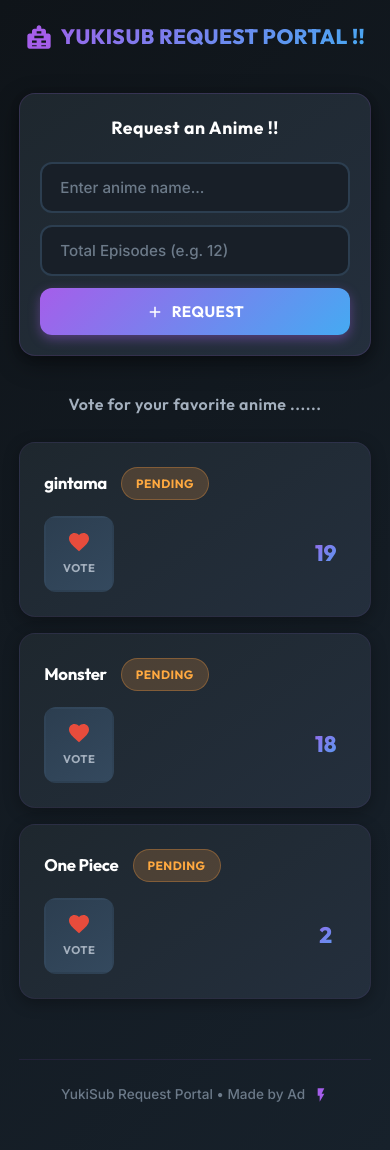
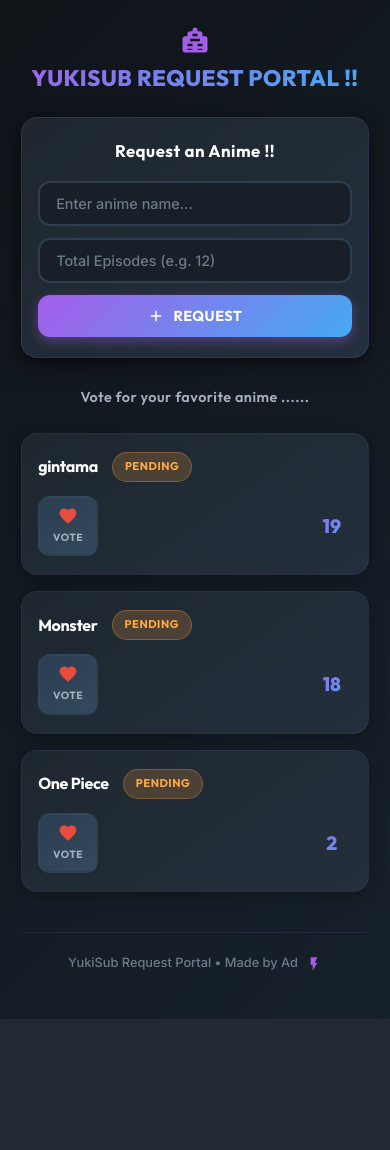
Before and after one commit to obitouchiha25800-alt/yukisub-requests, a Flask app: page / in a window 390 px wide. After the commit the page ends 1019 px from the top, so only its background shows below. Run offline with Flask 3, Linux system fonts and the light colour scheme; data comes from the database, SQL or seed files in the repository.

Commit message:
Update index.html

```diff
--- a/templates/index.html
+++ b/templates/index.html
@@ -45,6 +45,7 @@
             display: flex;
             align-items: center;
             justify-content: center;
+            flex-wrap: wrap;
             gap: 14px;
             font-family: 'Outfit', sans-serif;
             font-size: 2rem;
@@ -56,6 +57,7 @@
             -webkit-background-clip: text;
             -webkit-text-fill-color: transparent;
             background-clip: text;
+            line-height: 1.2;
         }
 
         .header h1 svg {
@@ -439,24 +441,41 @@
 
         /* Responsive */
         @media (max-width: 600px) {
+            body {
+                padding: 30px 15px;
+            }
+
             .container {
-                width: 90%;
+                width: 92%;
                 padding: 0;
             }
 
+            .header {
+                margin-bottom: 30px;
+            }
+
             .header h1 {
-                font-size: 1.5rem;
+                font-size: 1.6rem;
                 letter-spacing: 1px;
-                gap: 10px;
+                gap: 12px;
             }
 
             .header h1 svg {
-                width: 32px;
-                height: 32px;
+                width: 34px;
+                height: 34px;
             }
 
             .section-heading {
                 font-size: 1rem;
+                margin-bottom: 20px;
+            }
+
+            .request-form {
+                padding: 22px 18px;
+            }
+
+            .request-form h2 {
+                font-size: 1.15rem;
             }
 
             .form-group {
@@ -481,6 +500,7 @@
                 flex-direction: column;
                 align-items: flex-start;
                 gap: 16px;
+                padding: 20px 18px;
             }
 
             .vote-section {
@@ -488,36 +508,169 @@
                 justify-content: space-between;
             }
 
+            .vote-btn {
+                padding: 10px 14px;
+                min-width: 65px;
+            }
+
+            .vote-btn svg {
+                width: 22px;
+                height: 22px;
+            }
+
+            .vote-count {
+                font-size: 1.3rem;
+            }
+
             .anime-name {
                 font-size: 1.05rem;
             }
+
+            .episode-progress {
+                font-size: 0.8rem;
+            }
         }
 
-        @media (max-width: 400px) {
+        @media (max-width: 480px) {
             body {
-                padding: 20px 10px;
+                padding: 25px 12px;
             }
 
             .container {
                 width: 95%;
             }
 
+            .header {
+                margin-bottom: 25px;
+            }
+
             .header h1 {
-                font-size: 1.3rem;
-                gap: 8px;
+                font-size: 1.4rem;
+                gap: 10px;
                 letter-spacing: 0.5px;
             }
 
             .header h1 svg {
-                width: 28px;
-                height: 28px;
+                width: 30px;
+                height: 30px;
+            }
+
+            .section-heading {
+                font-size: 0.9rem;
+                margin-bottom: 18px;
             }
 
             .request-form {
-                padding: 20px;
+                padding: 20px 16px;
+                margin-bottom: 28px;
             }
 
             .request-form h2 {
+                font-size: 1.05rem;
+                margin-bottom: 16px;
+            }
+
+            .form-group input {
+                padding: 12px 16px;
+                font-size: 0.9rem;
+            }
+
+            .form-group button {
+                padding: 12px 20px;
+                font-size: 0.9rem;
+            }
+
+            .request-card {
+                padding: 18px 16px;
+                gap: 14px;
+            }
+
+            .anime-name {
+                font-size: 1rem;
+                line-height: 1.3;
+            }
+
+            .vote-btn {
+                padding: 8px 12px;
+                min-width: 60px;
+                gap: 4px;
+            }
+
+            .vote-btn svg {
+                width: 20px;
+                height: 20px;
+            }
+
+            .vote-btn .vote-text {
+                font-size: 0.65rem;
+            }
+
+            .vote-count {
+                font-size: 1.2rem;
+            }
+
+            .status-badge {
+                font-size: 0.7rem;
+                padding: 5px 12px;
+            }
+
+            .limit-message {
+                padding: 20px 22px;
+                gap: 16px;
+            }
+
+            .limit-message svg {
+                width: 35px;
+                height: 35px;
+            }
+
+            .limit-message h3 {
+                font-size: 1rem;
+            }
+
+            .limit-message p {
+                font-size: 0.85rem;
+            }
+
+            .footer {
+                margin-top: 40px;
+                padding: 20px 0;
+            }
+
+            .footer p {
+                font-size: 0.8rem;
+            }
+        }
+
+        @media (max-width: 380px) {
+            .header h1 {
+                font-size: 1.25rem;
+                gap: 8px;
+            }
+
+            .header h1 svg {
+                width: 26px;
+                height: 26px;
+            }
+
+            .request-form {
+                padding: 16px 14px;
+            }
+
+            .request-card {
+                padding: 16px 14px;
+            }
+
+            .anime-name {
+                font-size: 0.95rem;
+            }
+
+            .vote-btn {
+                padding: 7px 10px;
+                min-width: 55px;
+            }
+
+            .vote-count {
                 font-size: 1.1rem;
             }
         }
```
